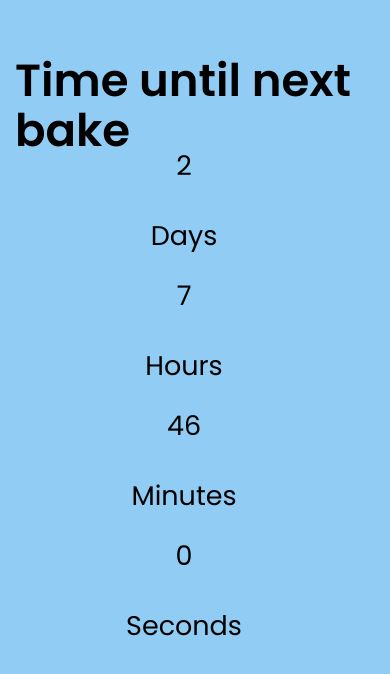
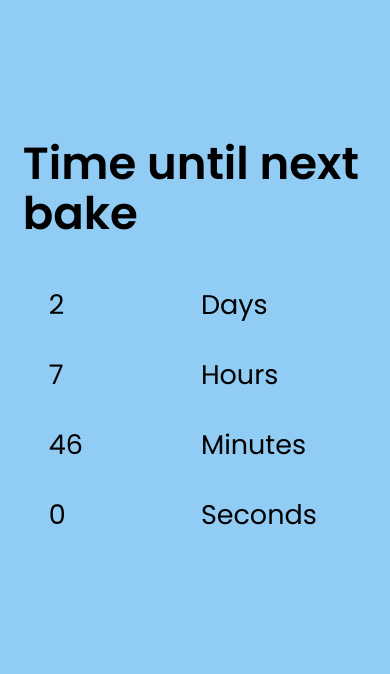
Before and after one commit to glulu4/Bagels, a React (Create React App) app in the folder frontend/bagel_app/: page / in a window 390 px wide. Shown: the part 914-1588 px from the top of the page. Built offline with nearby package versions, Linux system fonts and the light colour scheme; no server answers.

Commit message:
fixed env vars for frontend

```diff
--- a/frontend/bagel_app/src/Pages/Home/Timer.module.css
+++ b/frontend/bagel_app/src/Pages/Home/Timer.module.css
@@ -24,18 +24,18 @@
     padding-right: 52px;
 }
 
-@media screen and (max-width: 768px) {
+@media screen and (max-width: 800px) {
     #timelabel {
         font-size: 500%;
         text-align:left;
-        padding-top:7%;
-        padding-left:0%;
-        margin: 0%;/* Add this line to center the element horizontally */
+        padding-bottom:7%;
+        padding-left:2%;
+
     }
 
     .timersection {
         display:flex;
-                justify-content: center;
+        justify-content: center;
         font-size: xx-small;
 
 
@@ -46,7 +46,8 @@
         display: flex;
         justify-content: center;
         flex-direction: column;
-        gap: 0px;
+        padding-top:15%;
+        gap: 10px;
         margin-top:-30px;
         font-size: xx-small;
 
@@ -59,9 +60,12 @@
   .dayDiv,
   .minDiv,
   .hourDiv {
-      /* display: flex;
-      flex-direction: row; */
+      display: flex;
+      flex-direction: row;
     margin-top: -10px;
+    text-align:left;
+    padding-left:10%;
+
     /* margin-bottom: -10px; */
   }
 
--- a/frontend/bagel_app/src/index.js
+++ b/frontend/bagel_app/src/index.js
@@ -17,7 +17,7 @@ window.onload = () => {
 
 
 
-console.log("index.ks from", window.location);
+// console.log("index.ks from", window.location);
 const timer = setInterval(() => {
   let currDate = new Date();
   let daysUntilMonday = 1 + ((7 - currDate.getDay()) % 7);
@@ -25,7 +25,7 @@ const timer = setInterval(() => {
   let timeUntilMonday = nextMonday - currDate; // gives time in milliseconds
 
   const backendAddress = process.env.REACT_APP_BACKEND_URL;
-  console.log("from index.js", backendAddress);
+  // console.log("from index.js", backendAddress);
 
 
 
```
Also changed, not shown: frontend/bagel_app/src/Pages/Payment/PaymentPage.js (+2 -7 lines).
